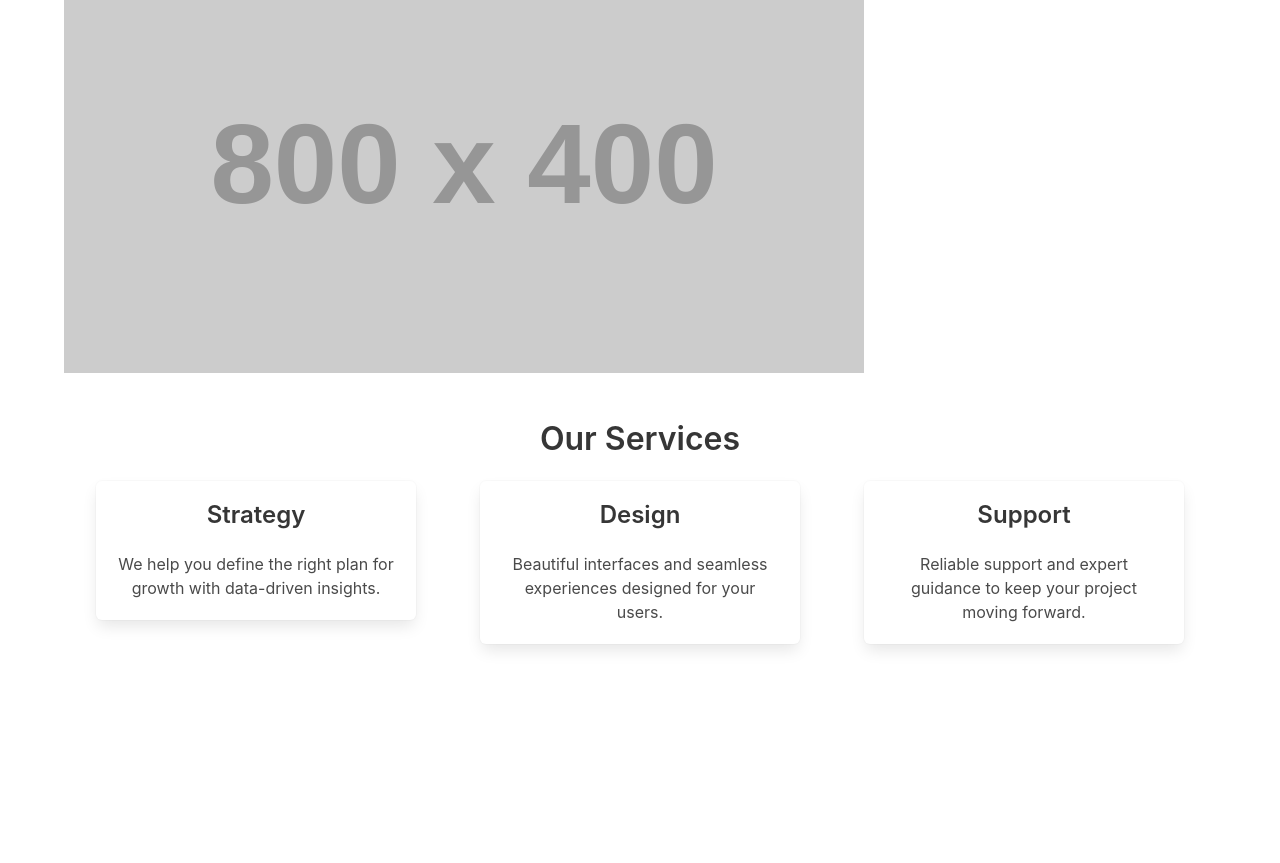
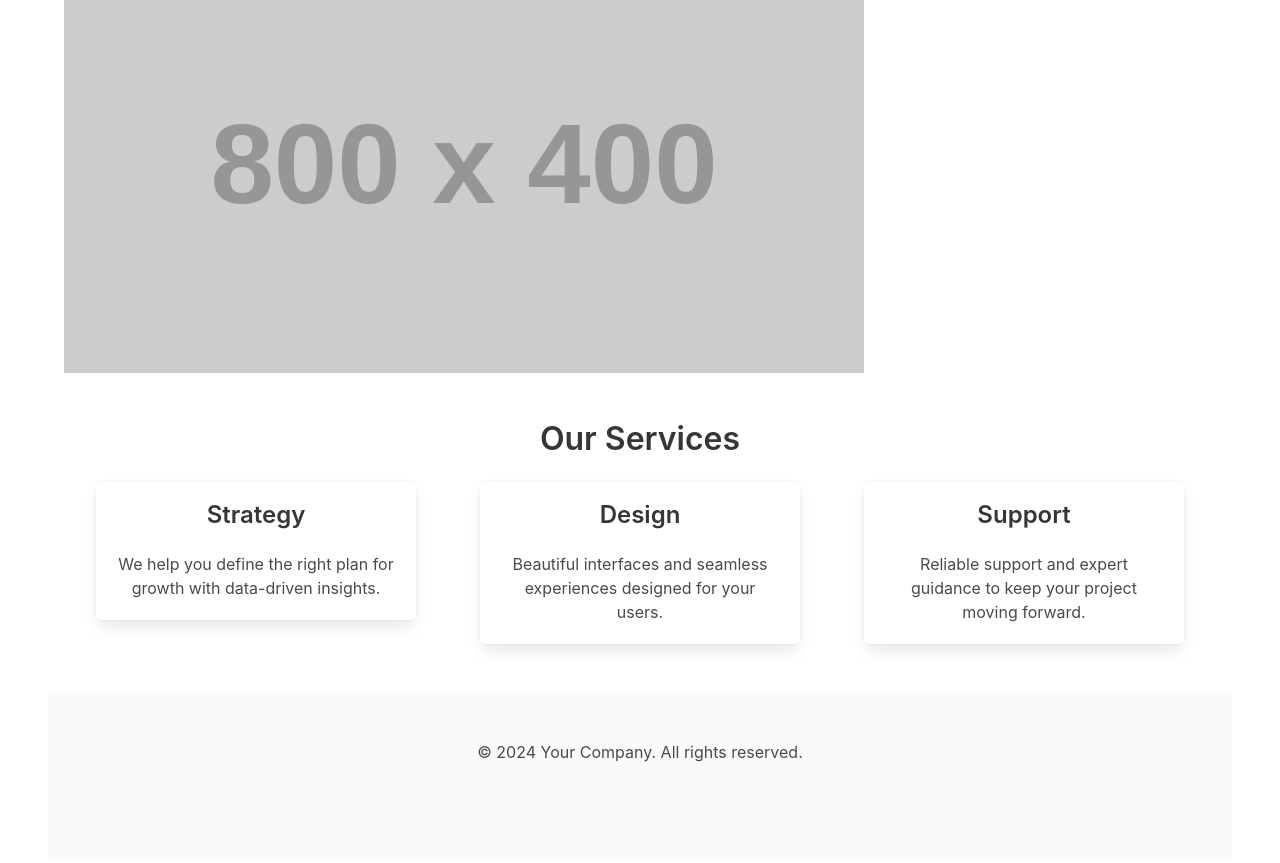
Before and after one commit to LotoGitH/ing_sof_repo_practice, a plain HTML site: page index.html in a window 1280 px wide. Shown: the part 754-1617 px from the top of the page. Before the commit the page ends 1494 px from the top, so only its background shows below. Drawn offline with nearby package versions, Linux system fonts and the light colour scheme; placeholder pictures from the web are drawn by us.

Commit message:
Agregue el FB

```diff
--- a/index.html
+++ b/index.html
@@ -47,5 +47,9 @@
       </div>
     </div>
   </section>
+  <footer class="footer">
+    <div class="content has-text-centered">
+      <p>&copy; 2024 Your Company. All rights reserved.</p>
+    </div>
 </body>
 </html>
```
